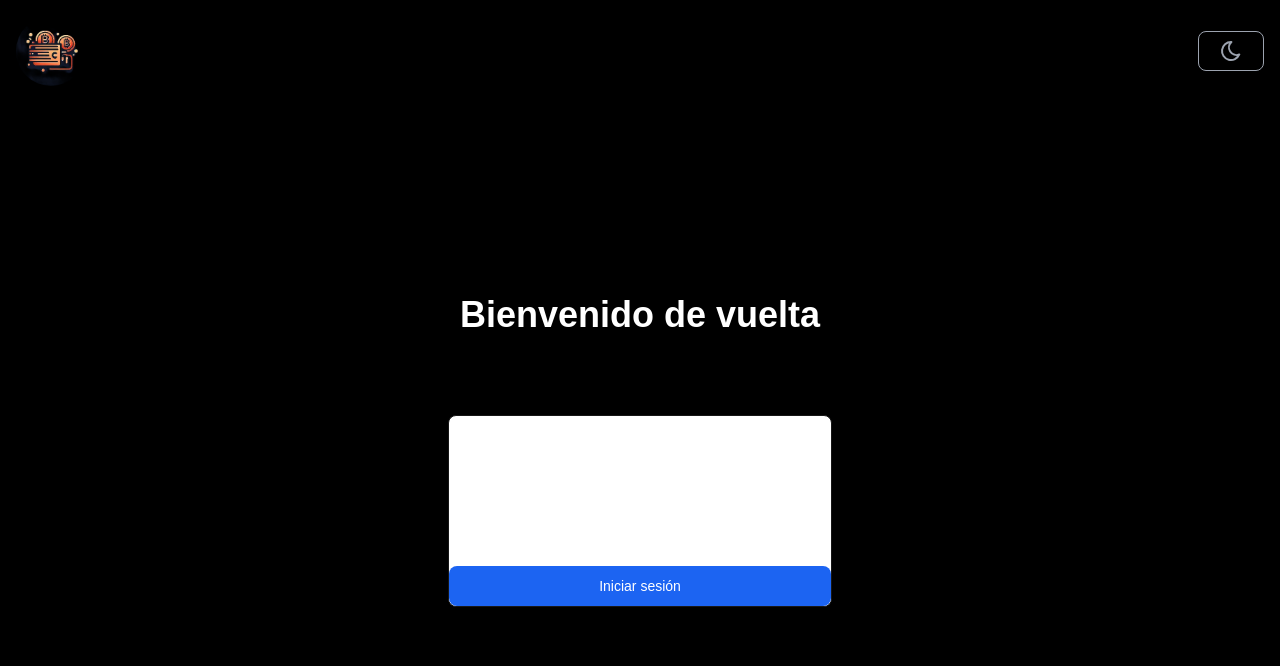
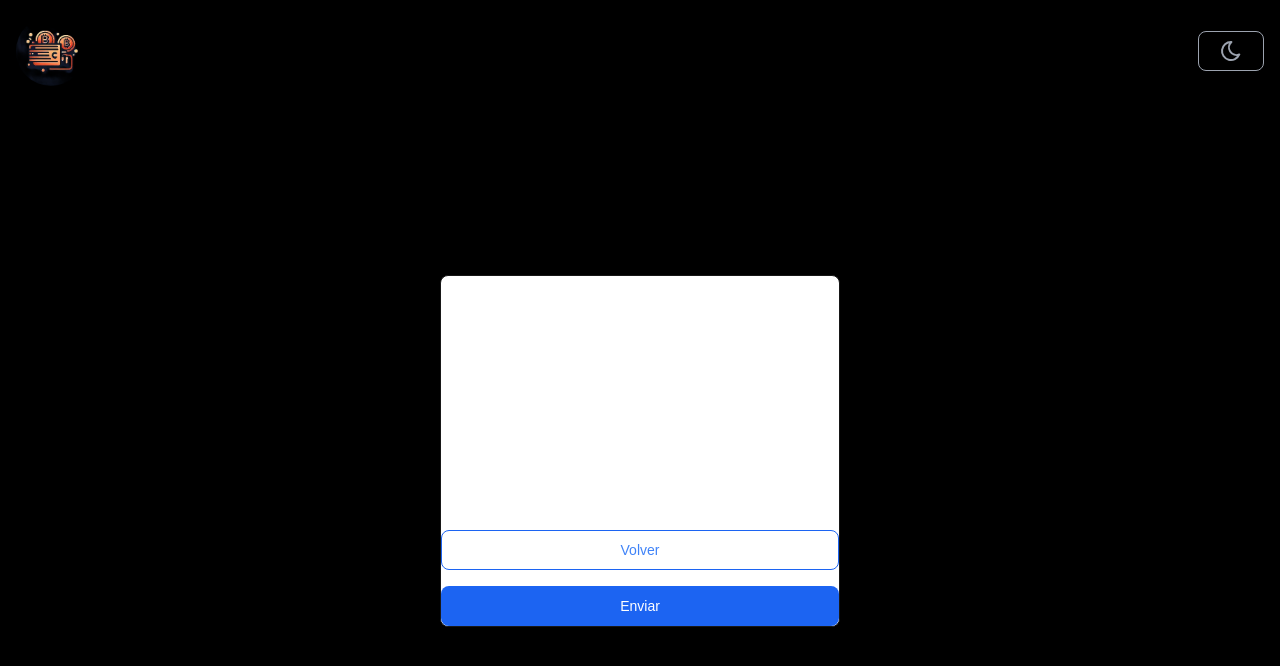
Before and after one commit to RafaelMoro/next-budget-master, a Next.js app: page /forgot-password in a window 1280 px wide. Shown: the top 666 px of the page. Built offline with nearby package versions, Linux system fonts and the light colour scheme.

Commit message:
Refactor Forgot Password components for improved UI and navigation

```diff
--- a/src/features/Login/ForgotPassword/ForgotPassword.tsx
+++ b/src/features/Login/ForgotPassword/ForgotPassword.tsx
@@ -7,7 +7,6 @@ export const ForgotPassword = () => {
     <div className="min-h-screen flex flex-col">
       <Header />
       <main className="flex-1 flex flex-col justify-center items-center gap-20 min-h-full">
-        <h1 className="text-black dark:text-white text-4xl text-center font-bold">Bienvenido de vuelta</h1>
         <ForgotPasswordCard />
       </main>
     </div>
--- a/src/features/Login/ForgotPassword/ForgotPasswordCard.tsx
+++ b/src/features/Login/ForgotPassword/ForgotPasswordCard.tsx
@@ -7,6 +7,8 @@ import { toast, Toaster } from "sonner";
 import { ErrorMessage } from "@/shared/ui/atoms/ErrorMessage";
 import { CheckIcon } from "@/shared/ui/icons/CheckIcon";
 import { useMutation } from "@tanstack/react-query";
+import { LinkButton } from "@/shared/ui/atoms/LinkButton";
+import { LOGIN_ROUTE } from "@/shared/constants/Global.constants";
 
 export const ForgotPasswordCard = () => {
   // const router = useRouter()
@@ -52,10 +54,11 @@ export const ForgotPasswordCard = () => {
   // }, [isError, messageError])
 
   return (
-    <Card className="max-w-sm">
-      <h5 className="text-2xl text-gray-900 dark:text-white">
-        Ingrese sus credenciales para entrar a su cuenta.
-      </h5>
+    <Card className="max-w-[400px]">
+      <h1 className="text-3xl font-bold text-gray-900 dark:text-white mb-4">
+        Recupera tu cuenta en un momento
+      </h1>
+      <p className="text-xl text-black dark:text-white mb-2">Te mandaremos un enlace seguro para que puedas crear una nueva contraseña.</p>
       <form
         // onSubmit={handleSubmit(onSubmit)}
         className="flex max-w-md flex-col gap-4">
@@ -73,12 +76,13 @@ export const ForgotPasswordCard = () => {
             <ErrorMessage isAnimated>{errors.email?.message}</ErrorMessage>
           )} */}
         </div>
+        <LinkButton text="Volver" isSecondary href={LOGIN_ROUTE} />
         <Button
           className="hover:cursor-pointer"
           // disabled={isPending || isSuccess}
           type="submit"
         >
-          Iniciar sesión
+          Enviar
           {/* { (isIdle || isError) && 'Iniciar sesión'}
           { isPending && (<Spinner aria-label="loading login budget master" />) }
           { isSuccess && (<CheckIcon />)} */}
```
